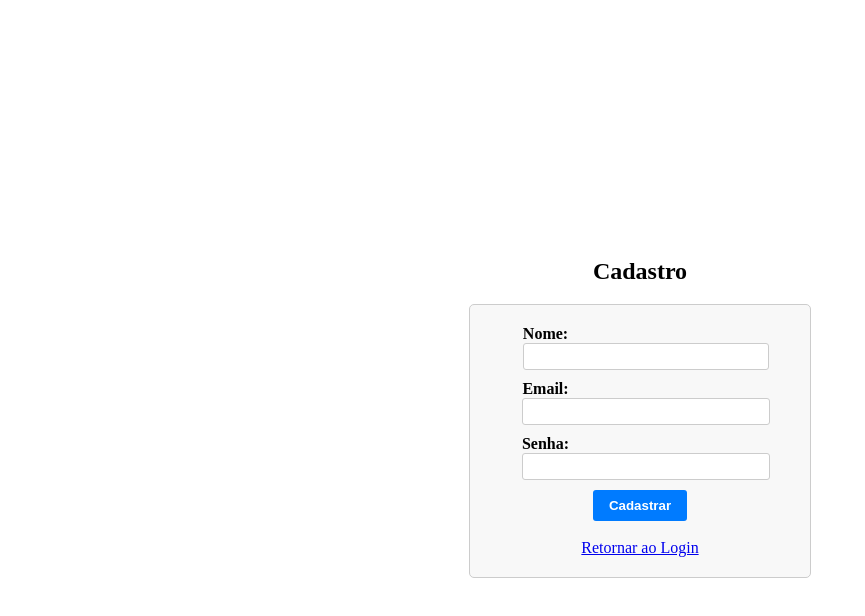
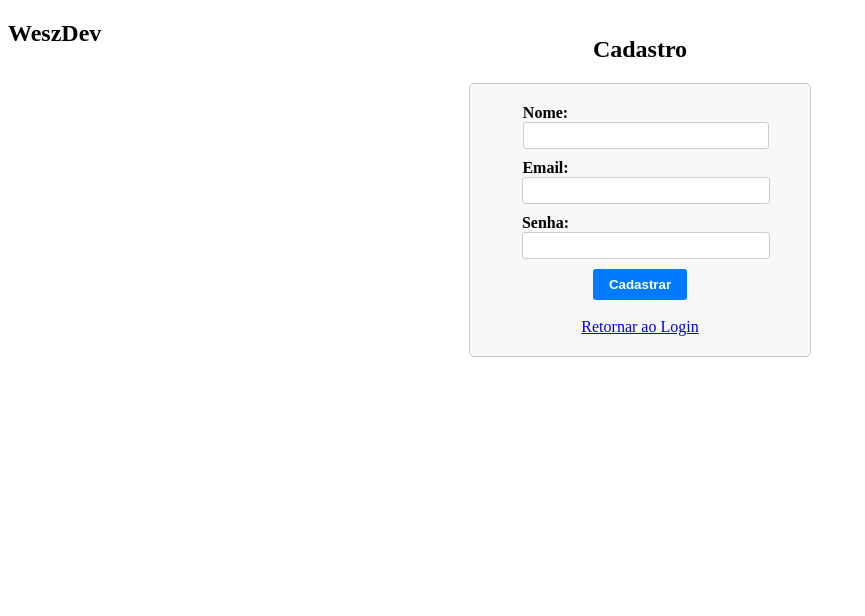
Before and after one commit to wesolsv/wszd_notas, a React (Create React App) app in the folder frontend/: page /cadastro in a window 1280 px wide. Shown: the top 616 px of the page, without its empty margins (0-865 px from the left). Built offline with nearby package versions, Linux system fonts and the light colour scheme.

Commit message:
incluindo header de teste

```diff
--- /dev/null
+++ b/frontend/src/componentes/Header/index.js
@@ -0,0 +1,10 @@
+
+const Header = () => {
+    return (
+        <div>
+            <h2>WeszDev</h2>
+        </div>
+    )
+}
+
+export default Header
--- a/frontend/src/pages/Cadastro/Cadastro.css
+++ b/frontend/src/pages/Cadastro/Cadastro.css
@@ -3,7 +3,7 @@
     flex-direction: column;
     align-items: center;
     justify-content: center;
-    height: 100vh;
+    height: 30vh;
   }
 
   form {
--- a/frontend/src/pages/Login/Login.css
+++ b/frontend/src/pages/Login/Login.css
@@ -3,7 +3,7 @@
     flex-direction: column;
     align-items: center;
     justify-content: center;
-    height: 100vh;
+    height: 30vh;
   }
 
   form {
--- a/frontend/src/routes.js
+++ b/frontend/src/routes.js
@@ -3,10 +3,12 @@ import Login from './pages/Login';
 import Cadastro from './pages/Cadastro';
 import ListNotas from './pages/Notas';
 import Nota from './pages/Notas/Nota';
+import Header from './componentes/Header';
 
 const RoutesApp = () => {
   return (
     <BrowserRouter>
+      <Header />
       <Routes>
         <Route path="/"element={<Login />} />
         <Route path="/cadastro" element={<Cadastro />} />
```
